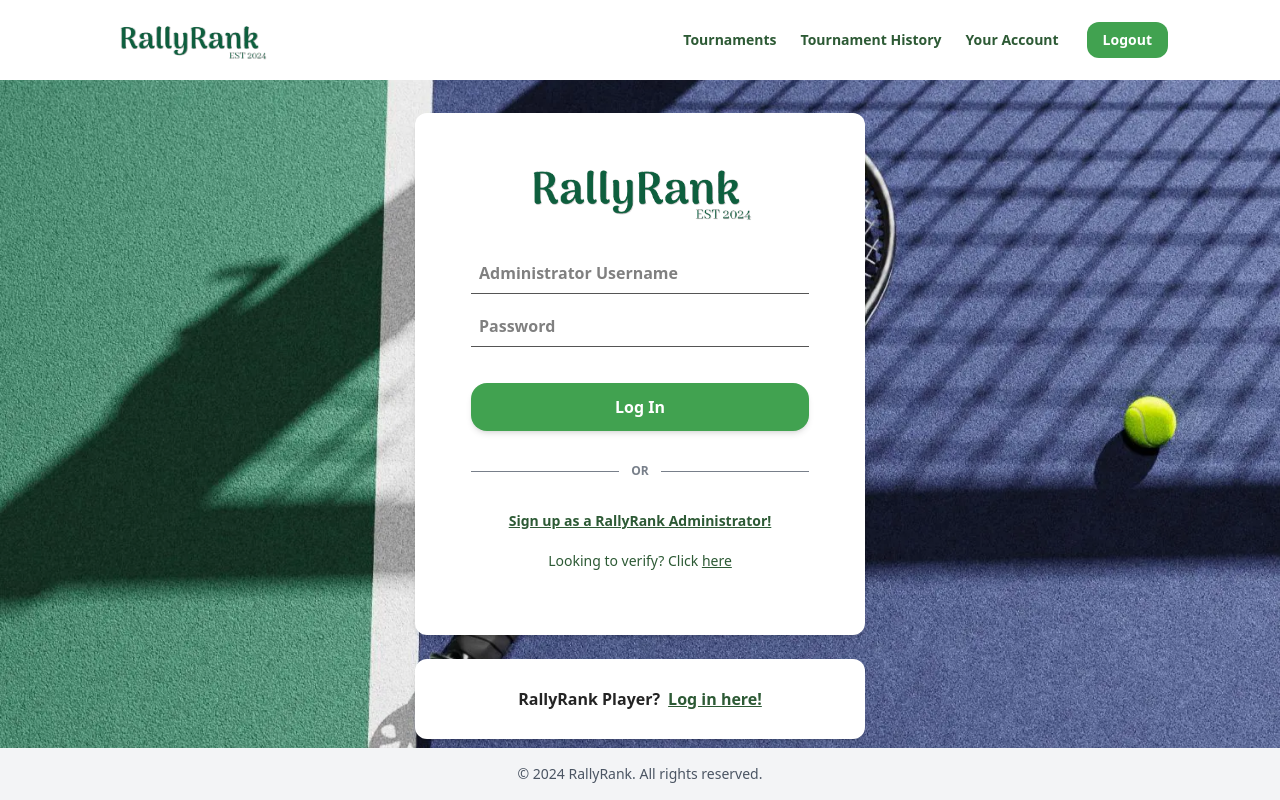
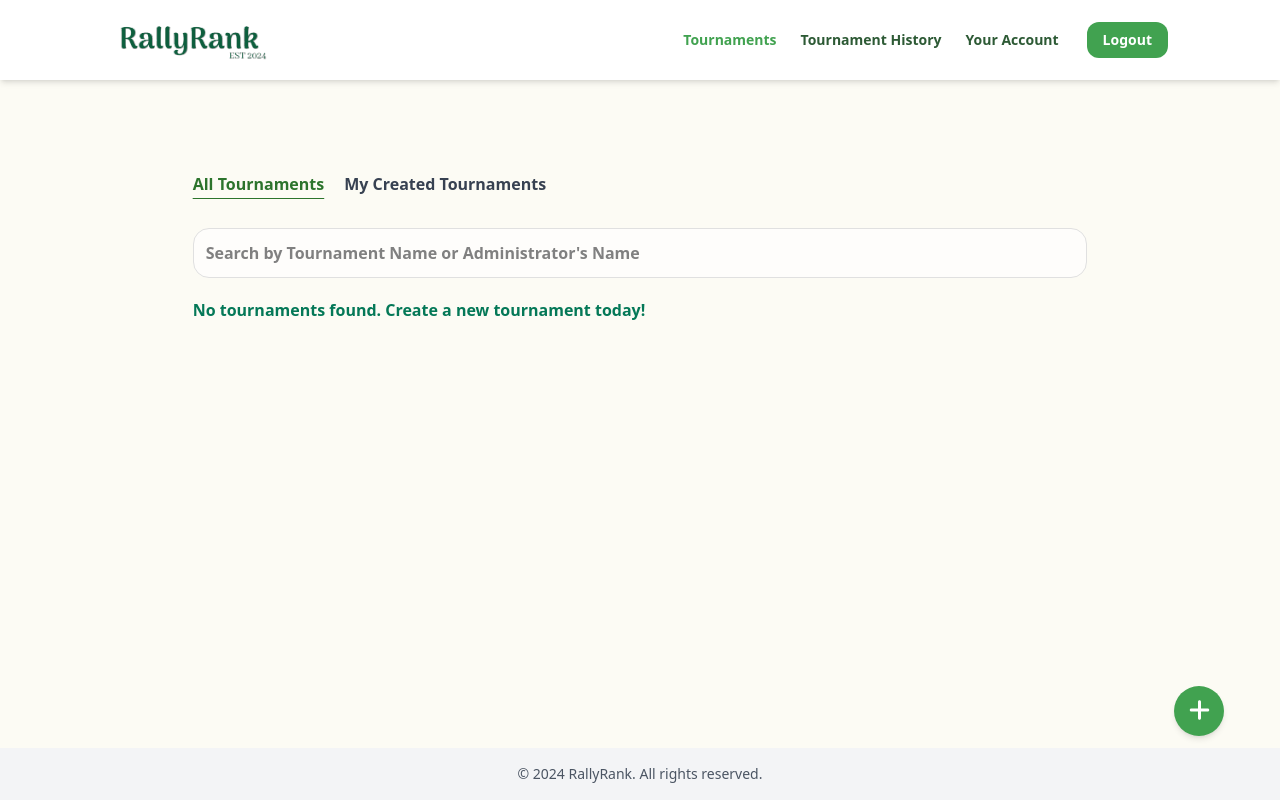
Before and after one commit to zylooooo/CS203, a React (Vite) app in the folder rally-rank-app/: page /administrator-tournaments in a window 1280 px wide. Before the commit this address led to /administrator-login. Built offline with nearby package versions, Linux system fonts and the light colour scheme; sample sign-in values are in the browser's storage.

Commit message:
edited refresh to administrator-tournaments

```diff
--- a/rally-rank-app/src/administrator/AdministratorLogin.jsx
+++ b/rally-rank-app/src/administrator/AdministratorLogin.jsx
@@ -20,10 +20,17 @@ import AlertMessageWarning from "../components/AlertMessageWarning";
 function AdministratorLogin() {
     const form = useForm();
     const navigate = useNavigate();
-    const { loginAdmin } = useAuth();
+    const { loginAdmin, isAdminLoggedIn } = useAuth();
 
     const { register, control, handleSubmit, formState } = form;
     const { errors } = formState;
+
+    useEffect(() => {
+        if (isAdminLoggedIn) {
+            navigate("/administrator-tournaments")
+        }
+    }, [navigate, isAdminLoggedIn])
+
 
     // For Alert Messages
     const [warningMessage, setWarningMessage] = useState("");
```
